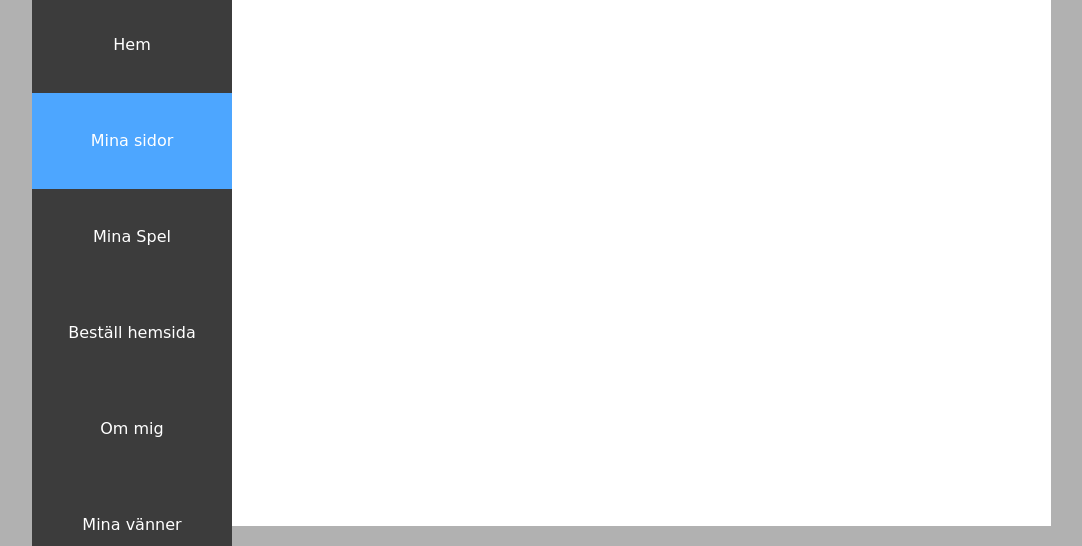
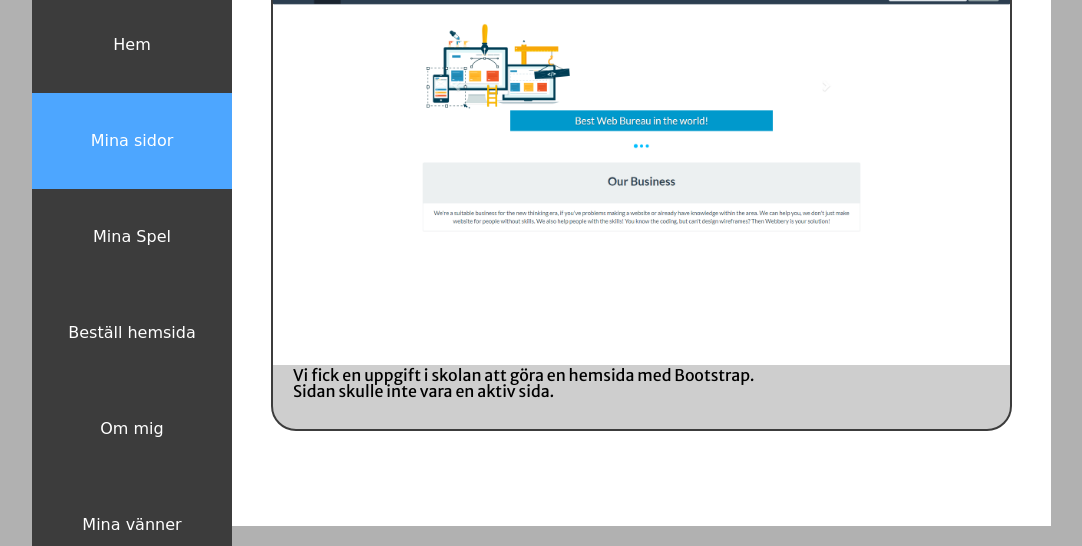
Before and after one commit to JohanSonmark/johansonmark-hello.github.io, a plain HTML site: page html/mywebsites.html in a window 1280 px wide. Shown: the part 254-800 px from the top of the page, without its empty margins (96-1178 px from the left). Drawn offline with Linux system fonts and the light colour scheme; files that its build step writes are made by us from their sources; a web font is replaced by a local one.

Commit message:
add bootstrap page to mywebsites

```diff
--- a/html/mywebsites.html
+++ b/html/mywebsites.html
@@ -48,10 +48,10 @@
                 <br>
                 Det skulle bara vara en enkel sida med HTML och CSS.
             </p>
-        </article>
+        </article>-->
         <article>
             <h2>Bootstrap</h2>
-            <a href="mywebsites/ExamProjekt%20Johan,%20Simon%20A,%20Evelyn/index.html">
+            <a href="mywebsites/bootstrap/index.html">
                 <img src="../img/myBootstrap.png">
             </a>
             <p>
@@ -63,7 +63,7 @@
 
 
     </div>
--->
+
 </main>
 
 
```
